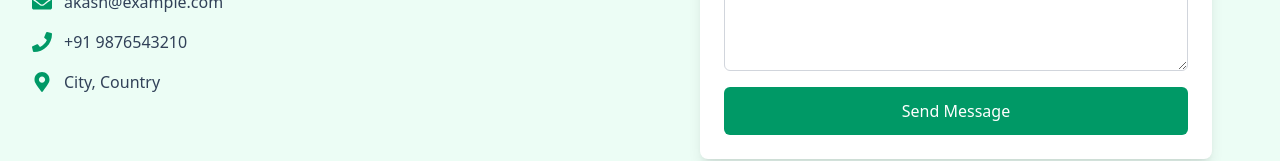
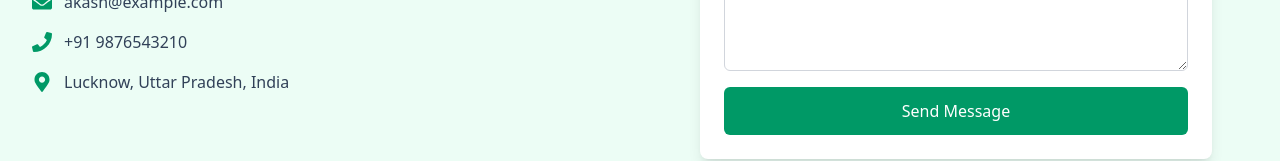
Before and after one commit to akashkashyap0770/A-Portfolio-2025, a React (Vite) app: page / in a window 1280 px wide. Shown: the part 4657-4818 px from the top of the page. Built offline with nearby package versions, Linux system fonts and the light colour scheme.

Commit message:
Update Contact.jsx

```diff
--- a/src/components/Contact.jsx
+++ b/src/components/Contact.jsx
@@ -23,7 +23,7 @@ function Contact() {
                         </div>
                         <div className="flex items-center gap-3">
                             <FaMapMarkerAlt className="text-emerald-600 w-5 h-5" />
-                            <span>City, Country</span>
+                            <span>Lucknow, Uttar Pradesh, India</span>
                         </div>
                     </div>
                 </article>
```
